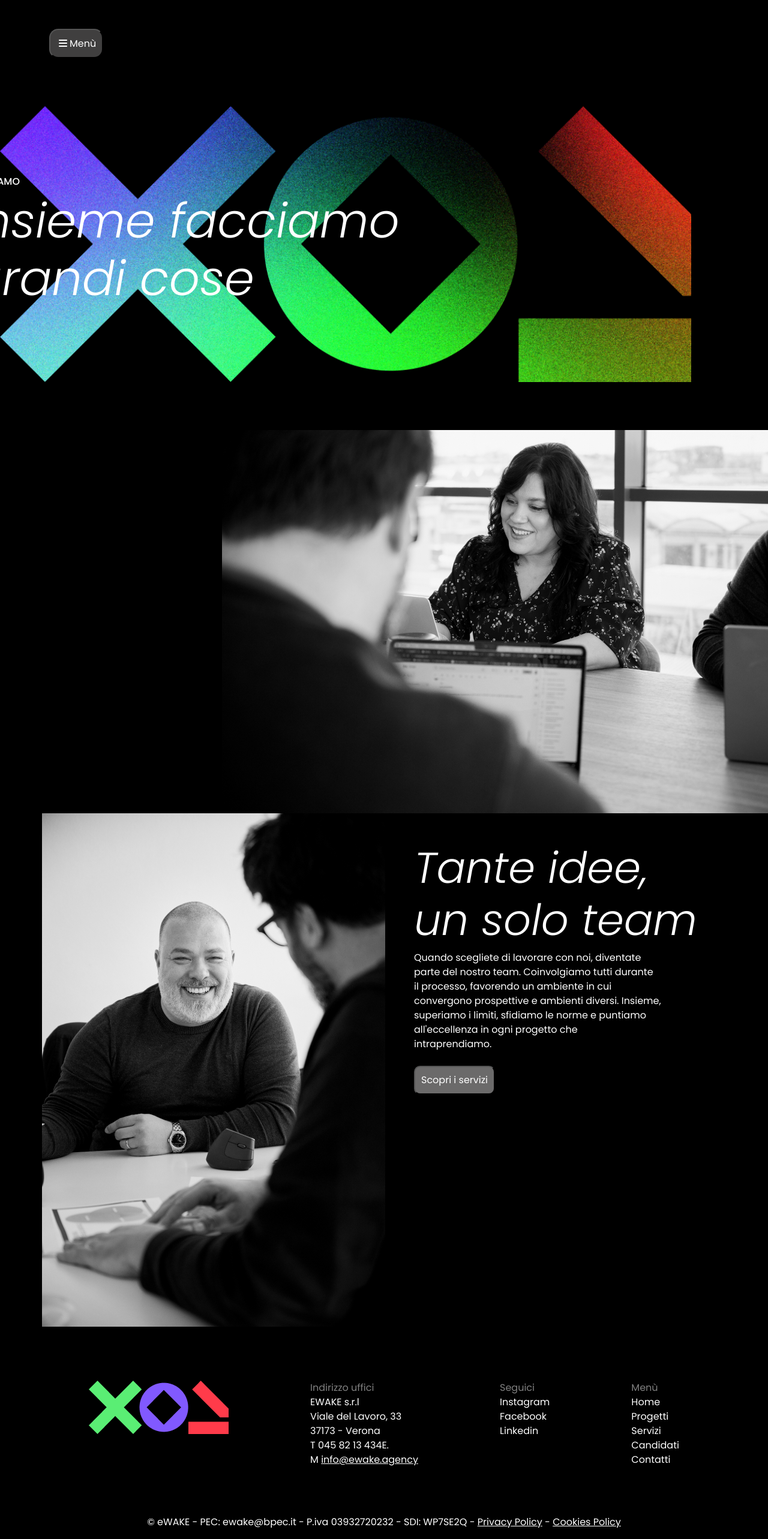
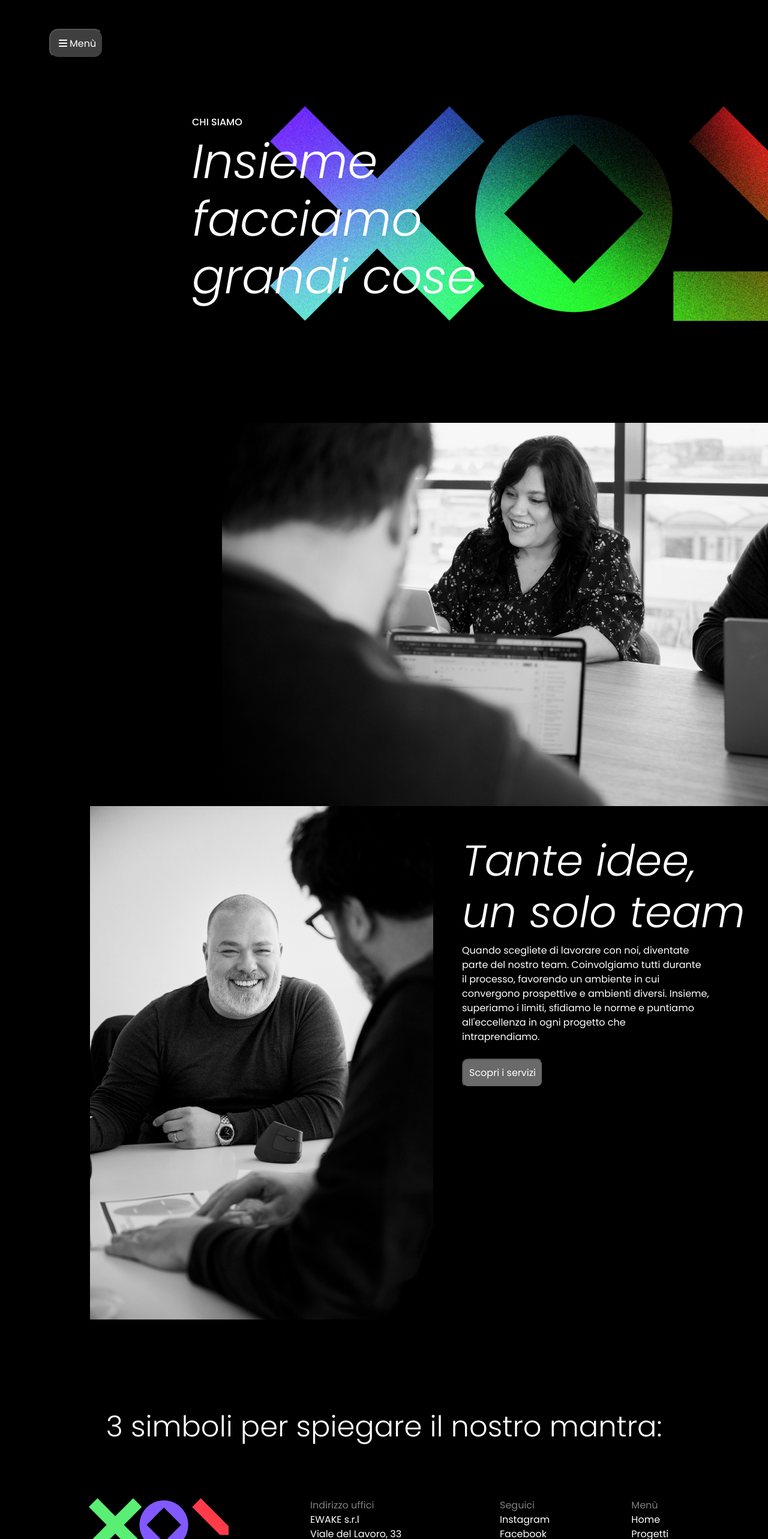
Before and after one commit to albertostizzoli/vue-ewake, a Vue app: page /whoweare in a window 1280 px wide. Shown: the top 2566 px of the page at 60% size. Built offline with nearby package versions, Linux system fonts and the light colour scheme.

Commit message:
modfications on page

```diff
--- a/src/pages/WhoWeAre.vue
+++ b/src/pages/WhoWeAre.vue
@@ -11,7 +11,7 @@
     <div class="team">
         <img class="image" src="/img/2023_EWK_Agency_0234 1.png" alt="team">
         <div class="d-flex">
-            <img src="/img/2023_EWK_Agency_0073 1.png" alt="team">
+            <img class="image-second" src="/img/2023_EWK_Agency_0073 1.png" alt="team">
             <div>
                 <h2 class="display-2 text-white mt-5 ms-5"><i>Tante idee, <br>un solo team</i></h2>
                 <p class="text-white mt-2 ms-5">Quando scegliete di lavorare con noi, diventate<br> parte del nostro
@@ -24,9 +24,10 @@
             </div>
         </div>
     </div>
-
-
-
+    <!-- simboli -->
+    <div class="symbols">
+        <h3 class="text-white text-center display-5">3 simboli per spiegare il nostro mantra:</h3>
+    </div>
 </template>
 
 <script>
@@ -36,8 +37,8 @@ export default {
 </script>
 
 <style lang="scss" scoped>
+
 /*---- CHI SIAMO---- */
-
 .together {
     position: relative;
     margin-top: 80px;
@@ -45,14 +46,15 @@ export default {
 
 
     img {
-        width: 90%;
+        width: 70%;
         display: block;
+        margin-left: 450px;
     }
 
     .overlay {
         position: absolute;
         top: 50%;
-        right: 20%;
+        left: 50%;
         transform: translate(-50%, -50%);
         font-weight: 400;
     }
@@ -61,12 +63,15 @@ export default {
 /*---- TEAM ---- */
 .team {
     margin-left: 70px;
-    margin-top: 80px;
+    margin-top: 170px;
 
     .image {
         margin-left: 300px;
     }
 
+    .image-second{
+        margin-left: 80px;
+    }
     img {
         filter: grayscale(100%);
     }
@@ -78,4 +83,10 @@ export default {
         border-radius: 10px;
     }
 }
+
+/*--- SIMBOLI --- */
+.symbols{
+    margin-top: 150px;
+
+}
 </style>
```
